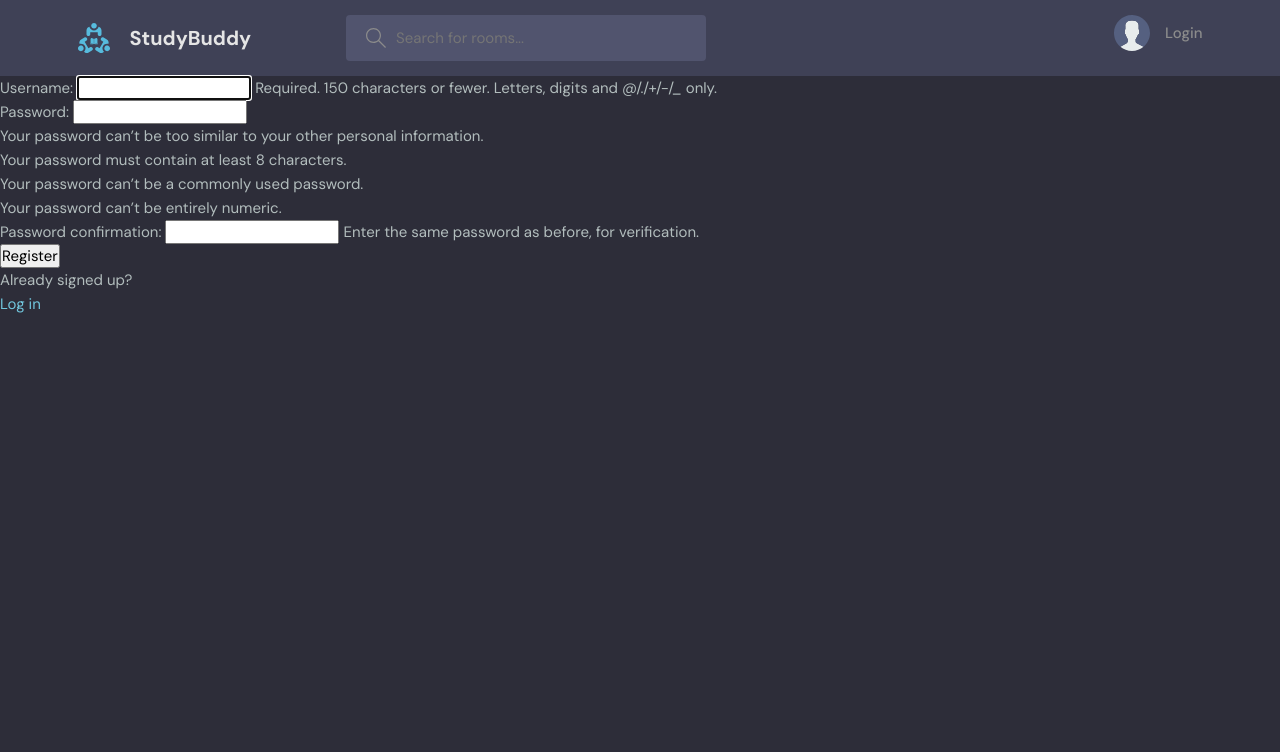
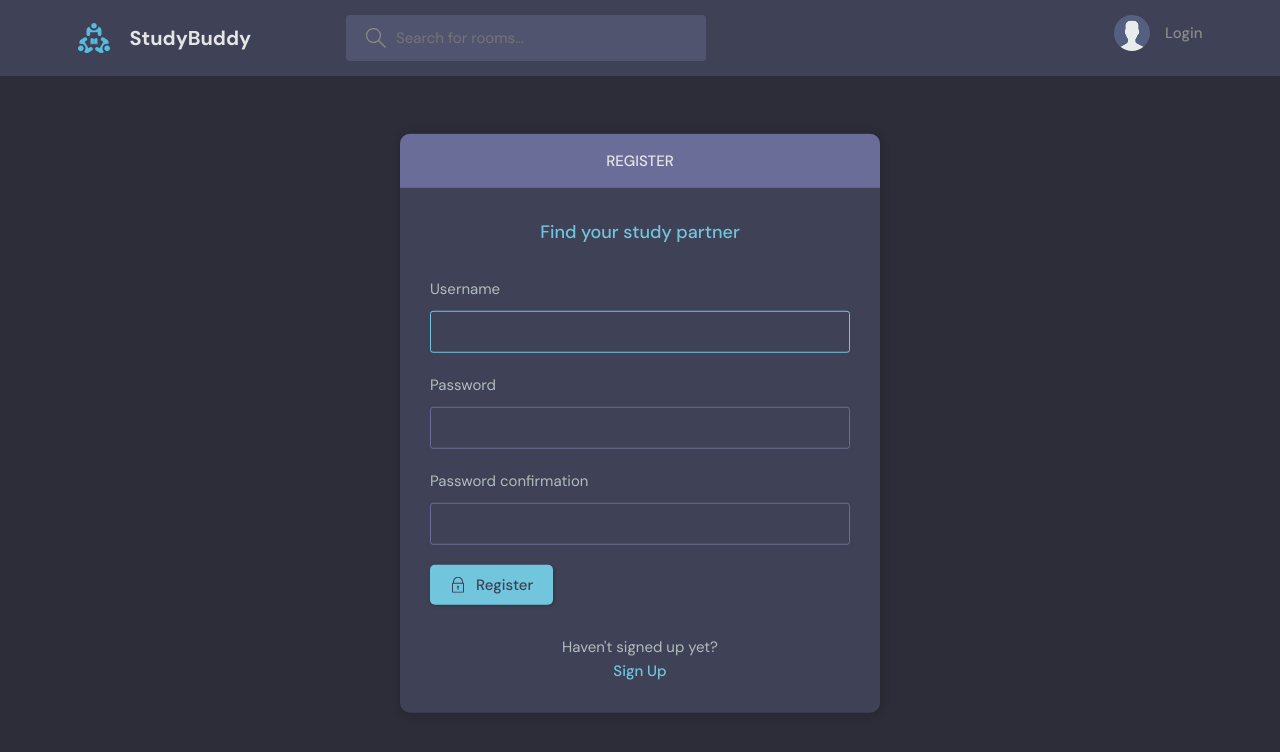
Before and after one commit to shansuvethan18/Django-learn, a Django app: page /register/ in a window 1280 px wide. Shown: the top 752 px of the page. Run offline with Django 5.2, Linux system fonts and the light colour scheme.

Commit message:
login register theme

```diff
--- a/static/styles/style.css
+++ b/static/styles/style.css
@@ -17,8 +17,8 @@
 /*========== base styles ==========*/
 
 * {
-  font-family: "DM Sans", -apple-system, BlinkMacSystemFont, "Segoe UI", Roboto, Oxygen, Ubuntu, Cantarell, "Open Sans",
-    "Helvetica Neue", sans-serif;
+  font-family: "DM Sans", -apple-system, BlinkMacSystemFont, "Segoe UI", Roboto,
+    Oxygen, Ubuntu, Cantarell, "Open Sans", "Helvetica Neue", sans-serif;
   margin: 0;
   padding: 0;
   box-sizing: border-box;
--- a/test_app/templates/test_app/login_register.html
+++ b/test_app/templates/test_app/login_register.html
@@ -1,26 +1,112 @@
-{% extends "main.html" %} {% block content %} {% if page == 'login' %}
-<div>
-  <form method="POST" action="">
+{% extends "main.html" %} {% block content %}
+<main class="auth layout">
+  {% if page == 'login' %}
+  <div class="container">
+    <div class="layout__box">
+      <div class="layout__boxHeader">
+        <div class="layout__boxTitle">
+          <h3>Login</h3>
+        </div>
+      </div>
+      <div class="layout__body">
+        <h2 class="auth__tagline">Find your study partner</h2>
+
+        <form class="form" method="POST" action="">
           {% csrf_token %}
-    <label for="">Username:</label>
-    <input type="text" name="username" placeholder="Enter User Name" />
+          <div class="form__group">
+            <label for="room_name">Username</label>
+            <input
+              id="username"
+              name="username"
+              type="text"
+              placeholder="Enter User Name"
+            />
+          </div>
+          <div class="form__group">
+            <label for="password">Password</label>
+            <input
+              id="password"
+              name="password"
+              type="password"
+              placeholder="&bull;&bull;&bull;&bull;&bull;&bull;&bull;&bull;"
+            />
+          </div>
 
-    <label for="">Password:</label>
-    <input type="password" name="password" placeholder="Enter Password" />
+          <button class="btn btn--main" value="Login" type="submit">
+            <svg
+              version="1.1"
+              xmlns="http://www.w3.org/2000/svg"
+              width="32"
+              height="32"
+              viewBox="0 0 32 32"
+            >
+              <title>lock</title>
+              <path
+                d="M27 12h-1v-2c0-5.514-4.486-10-10-10s-10 4.486-10 10v2h-1c-0.553 0-1 0.447-1 1v18c0 0.553 0.447 1 1 1h22c0.553 0 1-0.447 1-1v-18c0-0.553-0.447-1-1-1zM8 10c0-4.411 3.589-8 8-8s8 3.589 8 8v2h-16v-2zM26 30h-20v-16h20v16z"
+              ></path>
+              <path
+                d="M15 21.694v4.306h2v-4.306c0.587-0.348 1-0.961 1-1.694 0-1.105-0.895-2-2-2s-2 0.895-2 2c0 0.732 0.413 1.345 1 1.694z"
+              ></path>
+            </svg>
 
-    <input type="submit" value="Login" />
+            Login
+          </button>
         </form>
-  <p>haven't signed up yet?</p>
-  <a href="{% url 'register' %}">Sign Up</a>
+
+        <div class="auth__action">
+          <p>Haven't signed up yet?</p>
+          <a href="{% url 'register' %}" class="btn btn--link">Sign Up</a>
+        </div>
+      </div>
+    </div>
   </div>
   {% else %}
-<div>
-  <form method="POST" action="">
-    {% csrf_token %} {{form.as_p}}
+  <div class="container">
+    <div class="layout__box">
+      <div class="layout__boxHeader">
+        <div class="layout__boxTitle">
+          <h3>Register</h3>
+        </div>
+      </div>
+      <div class="layout__body">
+        <h2 class="auth__tagline">Find your study partner</h2>
 
-    <input type="submit" value="Register" />
+        <form class="form" method="POST" action="">
+          {% csrf_token %} {% for field in form %}
+          <div class="form__group form__group">
+            <label for="room_name">{{field.label}}</label>
+            {{field}}
+          </div>
+          {% endfor %}
+
+          <button class="btn btn--main" value="Register" type="submit">
+            <svg
+              version="1.1"
+              xmlns="http://www.w3.org/2000/svg"
+              width="32"
+              height="32"
+              viewBox="0 0 32 32"
+            >
+              <title>lock</title>
+              <path
+                d="M27 12h-1v-2c0-5.514-4.486-10-10-10s-10 4.486-10 10v2h-1c-0.553 0-1 0.447-1 1v18c0 0.553 0.447 1 1 1h22c0.553 0 1-0.447 1-1v-18c0-0.553-0.447-1-1-1zM8 10c0-4.411 3.589-8 8-8s8 3.589 8 8v2h-16v-2zM26 30h-20v-16h20v16z"
+              ></path>
+              <path
+                d="M15 21.694v4.306h2v-4.306c0.587-0.348 1-0.961 1-1.694 0-1.105-0.895-2-2-2s-2 0.895-2 2c0 0.732 0.413 1.345 1 1.694z"
+              ></path>
+            </svg>
+
+            Register
+          </button>
         </form>
-  <p>Already signed up?</p>
-  <a href="{% url 'login' %}">Log in</a>
+
+        <div class="auth__action">
+          <p>Haven't signed up yet?</p>
+          <a href="{% url 'login' %}" class="btn btn--link">Sign Up</a>
         </div>
-{% endif %} {% endblock content %}
+      </div>
+    </div>
+  </div>
+  {% endif %}
+</main>
+{% endblock content %}
```
Also changed, not shown: test_app/templates/test_app/login_register_old.html (added, +26 -0 lines), db.sqlite3. Lines whose indentation alone changed are shown as unchanged.
